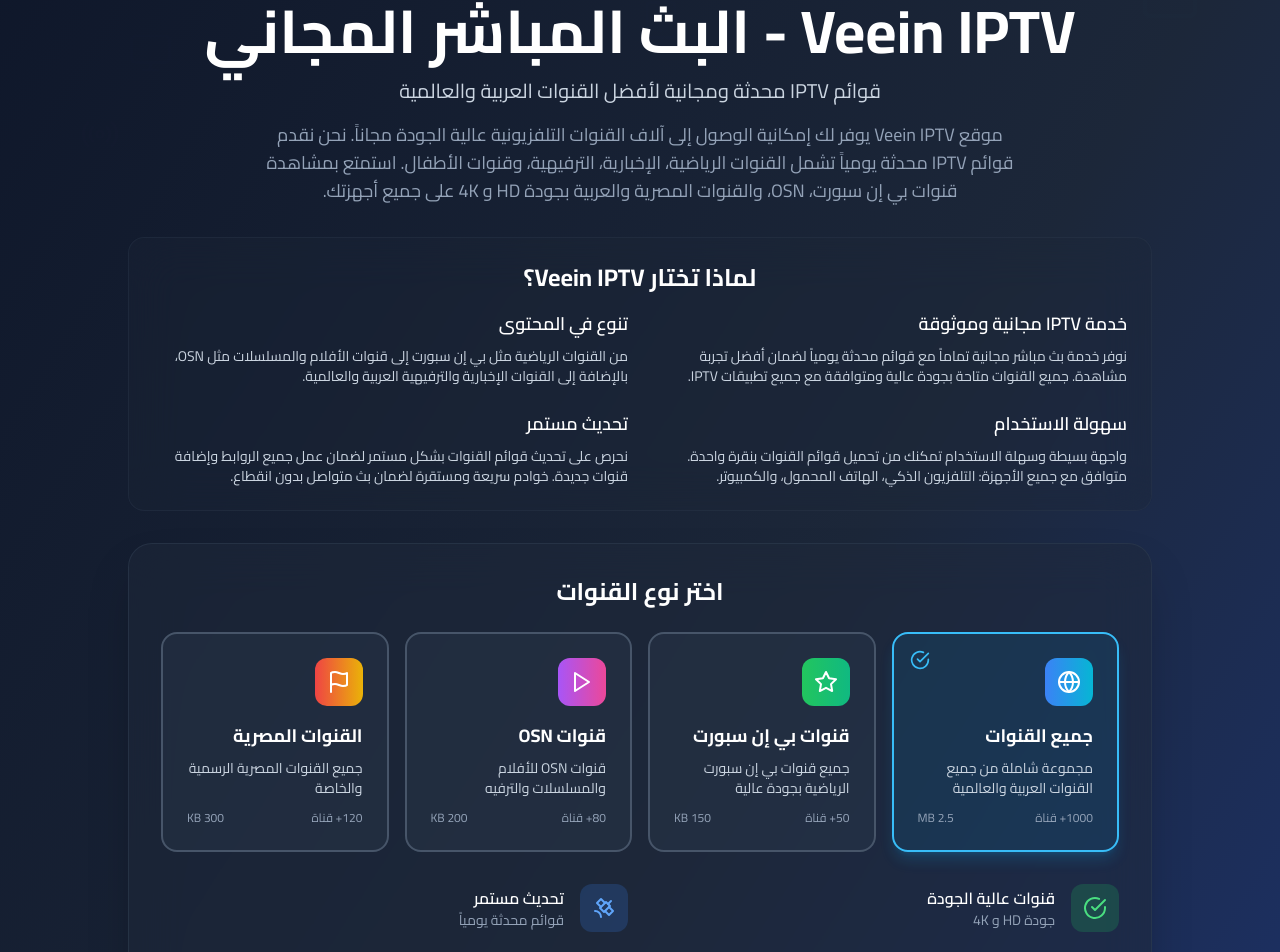
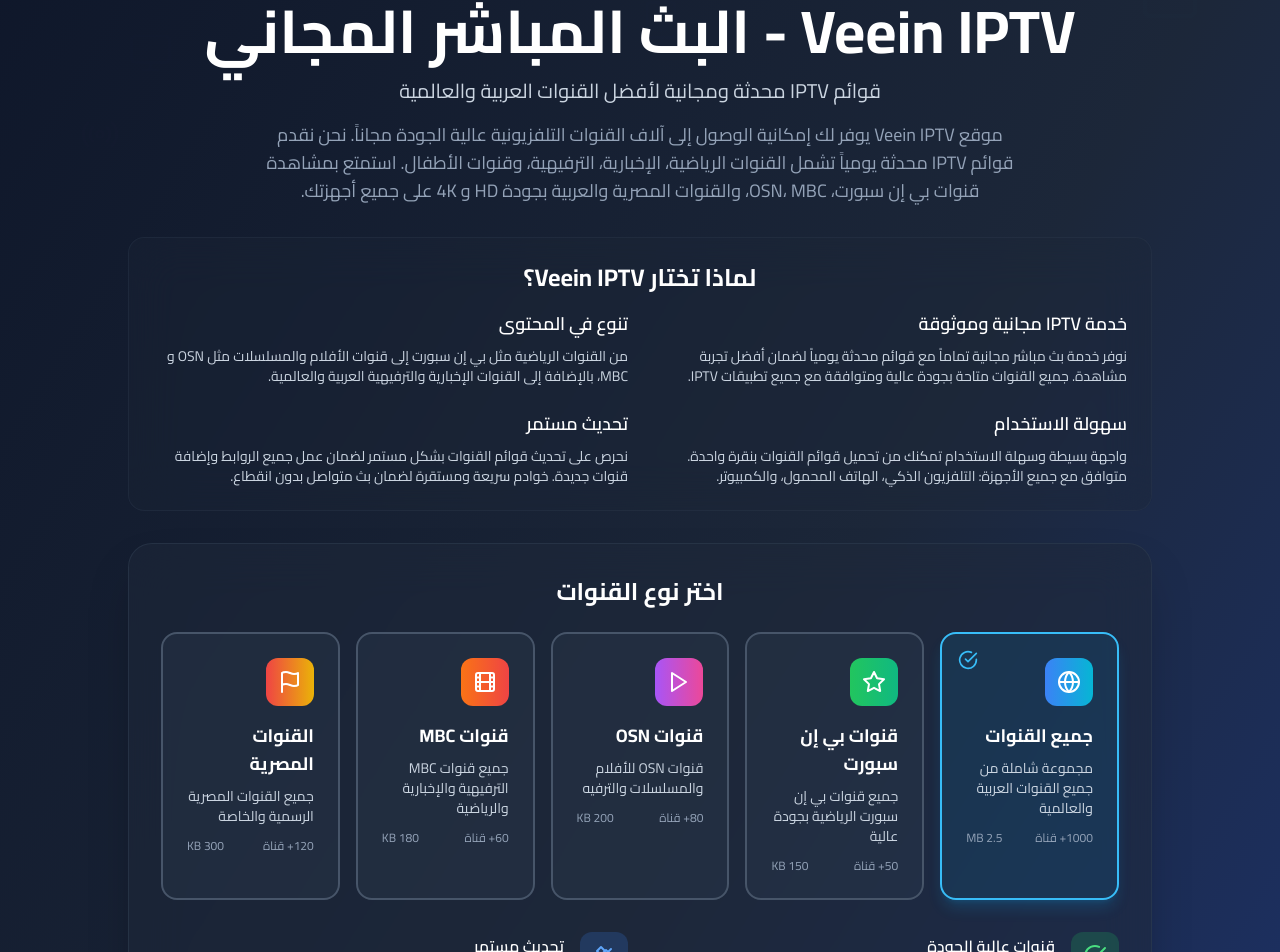
Before and after one commit to Veein-web/VeeinIPTV, a React (Vite) app: page / in a window 1280 px wide. Shown: the part 119-1071 px from the top of the page. Built offline with nearby package versions, Linux system fonts and the light colour scheme.

Commit message:
إضافة قنوات MBC

```diff
--- a/src/App.tsx
+++ b/src/App.tsx
@@ -1,7 +1,7 @@
 import React, { useState } from 'react';
-import { Tv, Download, Satellite, Radio, Monitor, Smartphone, Tablet, Wifi, CheckCircle, Star, Globe, Play, Flag, FileText, Search } from 'lucide-react';
+import { Tv, Download, Satellite, Radio, Monitor, Smartphone, Tablet, Wifi, CheckCircle, Star, Globe, Play, Flag, FileText, Search, Film } from 'lucide-react';
 
-type ChannelType = 'all' | 'bein' | 'osn' | 'egyptian';
+type ChannelType = 'all' | 'bein' | 'osn' | 'egyptian' | 'mbc';
 
 interface ChannelOption {
   id: ChannelType;
@@ -46,6 +46,15 @@ function App() {
       size: '200 KB'
     },
     {
+      id: 'mbc',
+      name: 'قنوات MBC',
+      description: 'جميع قنوات MBC الترفيهية والإخبارية والرياضية',
+      icon: <Film size={24} />,
+      color: 'from-orange-500 to-red-500',
+      channels: '60+',
+      size: '180 KB'
+    },
+    {
       id: 'egyptian',
       name: 'القنوات المصرية',
       description: 'جميع القنوات المصرية الرسمية والخاصة',
@@ -67,6 +76,8 @@ function App() {
         return 'bein-sports-channels.m3u';
       case 'osn':
         return 'osn-channels.m3u';
+      case 'mbc':
+        return 'mbc-channels.m3u';
       case 'egyptian':
         return 'egyptian-channels.m3u';
       default:
@@ -98,6 +109,11 @@ function App() {
 
       if (selectedOption === 'osn') {
         window.open('https://exe.io/hAJZiSQ', '_blank');
+        return;
+      }
+
+      if (selectedOption === 'mbc') {
+        window.open('https://exe.io/MBC-CHANNELS', '_blank');
         return;
       }
     }, 2000);
@@ -152,7 +168,7 @@ function App() {
             <p className="text-lg text-slate-400 mb-6 max-w-3xl mx-auto">
               موقع Veein IPTV يوفر لك إمكانية الوصول إلى آلاف القنوات التلفزيونية عالية الجودة مجاناً.
               نحن نقدم قوائم IPTV محدثة يومياً تشمل القنوات الرياضية، الإخبارية، الترفيهية، وقنوات الأطفال.
-              استمتع بمشاهدة قنوات بي إن سبورت، OSN، والقنوات المصرية والعربية بجودة HD و 4K على جميع أجهزتك.
+              استمتع بمشاهدة قنوات بي إن سبورت، OSN، MBC، والقنوات المصرية والعربية بجودة HD و 4K على جميع أجهزتك.
             </p>
           </div>
 
@@ -170,7 +186,7 @@ function App() {
               <div>
                 <h3 className="text-lg font-semibold text-white mb-2">تنوع في المحتوى</h3>
                 <p className="text-sm">
-                  من القنوات الرياضية مثل بي إن سبورت إلى قنوات الأفلام والمسلسلات مثل OSN،
+                  من القنوات الرياضية مثل بي إن سبورت إلى قنوات الأفلام والمسلسلات مثل OSN و MBC،
                   بالإضافة إلى القنوات الإخبارية والترفيهية العربية والعالمية.
                 </p>
               </div>
@@ -196,7 +212,7 @@ function App() {
             {/* Channel Options */}
             <div className="mb-8">
               <h2 className="text-2xl font-bold text-white mb-6 text-center">اختر نوع القنوات</h2>
-              <div className="grid grid-cols-1 md:grid-cols-2 lg:grid-cols-4 gap-4">
+              <div className="grid grid-cols-1 md:grid-cols-2 lg:grid-cols-5 gap-4">
                 {channelOptions.map((option) => (
                   <div
                     key={option.id}
@@ -322,6 +338,17 @@ function App() {
                   </div>
                 )}
 
+                {selectedOption === 'mbc' && (
+                  <div className="flex flex-wrap justify-center gap-2 text-sm">
+                    <span className="bg-orange-500/20 text-orange-400 px-3 py-1 rounded-full">MBC 1</span>
+                    <span className="bg-red-500/20 text-red-400 px-3 py-1 rounded-full">MBC 2</span>
+                    <span className="bg-yellow-500/20 text-yellow-400 px-3 py-1 rounded-full">MBC 3</span>
+                    <span className="bg-green-500/20 text-green-400 px-3 py-1 rounded-full">MBC 4</span>
+                    <span className="bg-blue-500/20 text-blue-400 px-3 py-1 rounded-full">MBC Action</span>
+                    <span className="bg-purple-500/20 text-purple-400 px-3 py-1 rounded-full">MBC Max</span>
+                  </div>
+                )}
+
                 {selectedOption === 'egyptian' && (
                   <div className="flex flex-wrap justify-center gap-2 text-sm">
                     <span className="bg-red-500/20 text-red-400 px-3 py-1 rounded-full">القنوات الرسمية</span>
@@ -360,6 +387,7 @@ function App() {
                      selectedOption === 'egyptian' ? 'الحصول على القنوات المصرية' :
                      selectedOption === 'bein' ? 'الحصول على قنوات بي إن سبورت' :
                      selectedOption === 'osn' ? 'الحصول على قنوات OSN' :
+                     selectedOption === 'mbc' ? 'الحصول على قنوات MBC' :
                      `تحميل ${selectedOptionData.name}`}
                   </>
                 )}
```
